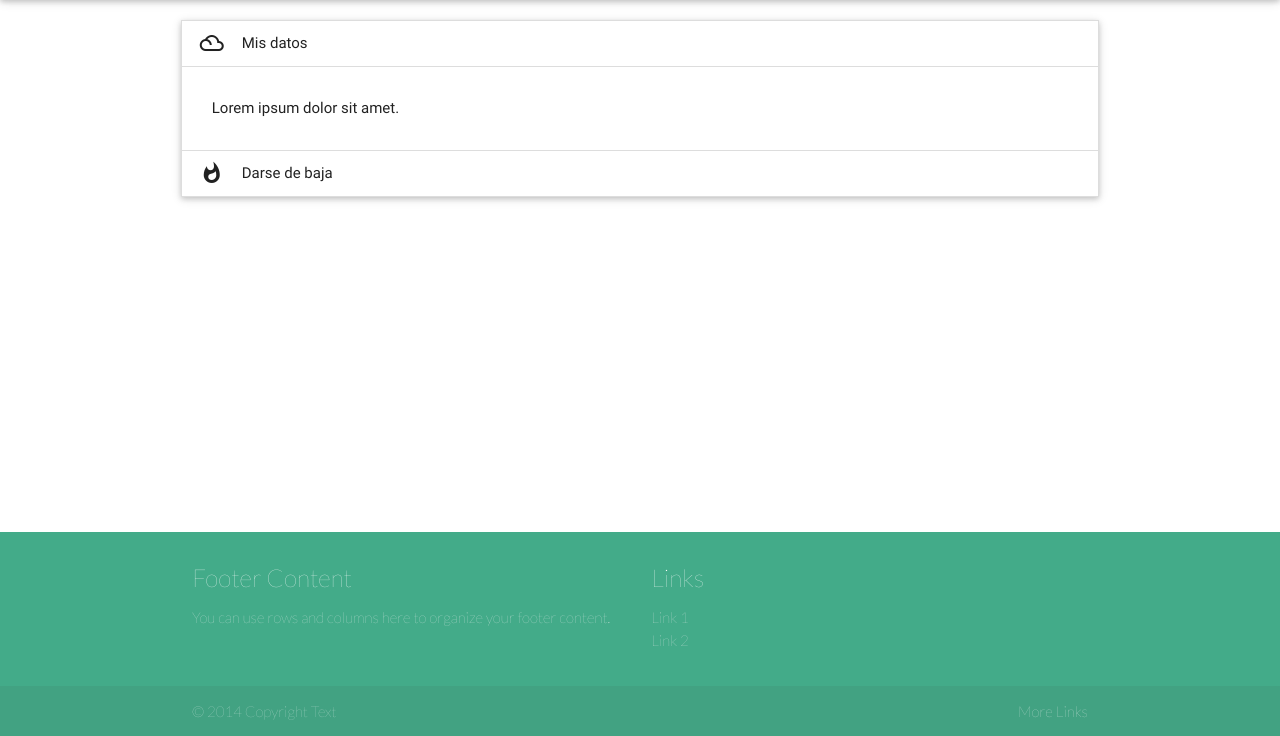
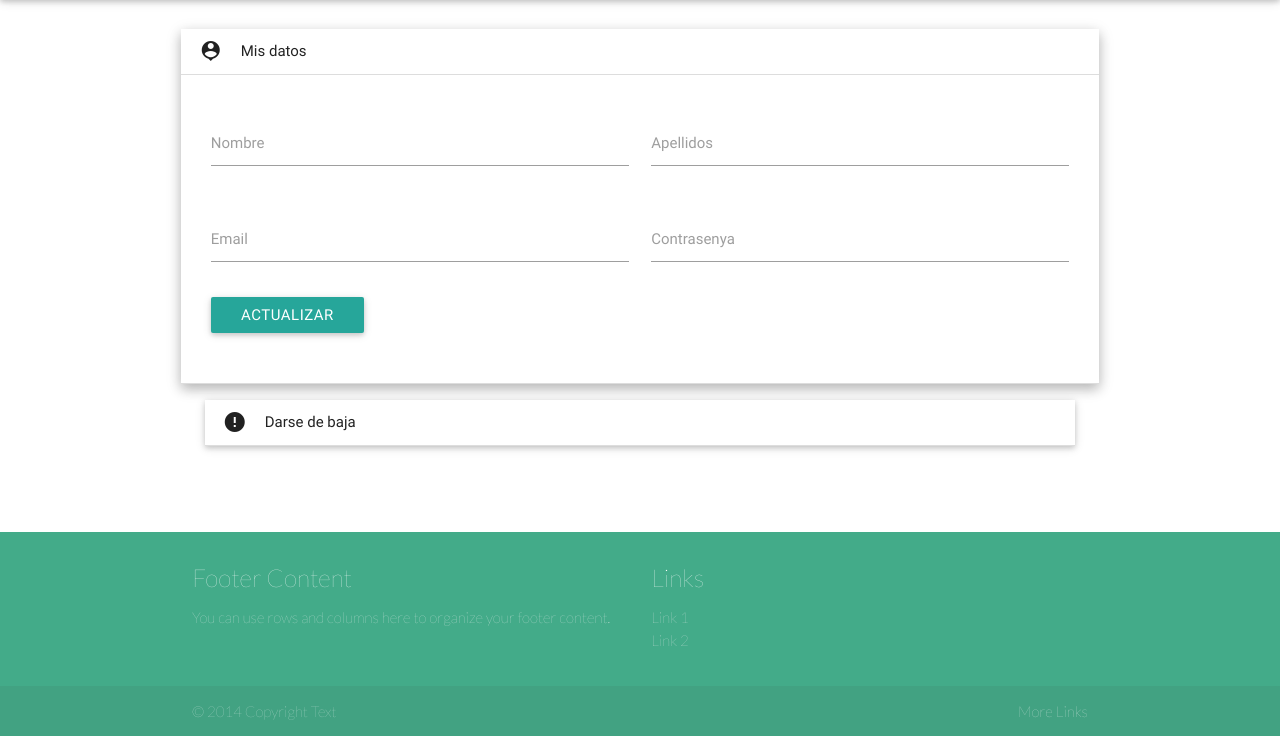
Before and after one commit to nacholope/Whatodo, a PHP site: page /user_profile.php in a window 1280 px wide, after a click that opens the changed part. Shown: the part 64-800 px from the top of the page. Run offline with PHP 8.4, Linux system fonts and the light colour scheme; data that the repository does not hold is empty.

Commit message:
User profile form added.

```diff
--- a/css/main.css
+++ b/css/main.css
@@ -19,3 +19,14 @@ nav,footer{
 .card{
     margin-top: 5%;
 }
+
+.custom-padding {
+    padding: 2rem;
+}
+
+.custom-margin {
+    -webkit-margin-before: 1em;
+    -webkit-margin-after: 1em;
+    -webkit-margin-start: 0px;
+    -webkit-margin-end: 0px;
+}
--- a/user_profile.php
+++ b/user_profile.php
@@ -17,16 +17,51 @@
 <main>
     <div class="container">
         <div class="row">
-            <ul class="collapsible" data-collapsible="accordion">
+            <ul class="collapsible popout" data-collapsible="accordion">
                 <li>
-                    <div class="collapsible-header"><i class="material-icons">filter_drama</i>Mis datos</div>
+                    <div class="collapsible-header"><i class="material-icons">person_pin</i>Mis datos</div>
                     <div class="collapsible-body">
-                        <p>Lorem ipsum dolor sit amet.</p>
+                        <form class="custom-padding">
+                            <div class="row">
+                                <div class="input-field col s6">
+                                    <input id="name" type="text" class="validate" required>
+                                    <label for="name" data-error="Incorrecto" data-success="Correcto">Nombre</label>
+                                </div>
+                                <div class="input-field col s6">
+                                    <input id="surname" type="text" class="validate" required>
+                                    <label for="surname" data-error="Incorrecto" data-success="Correcto">Apellidos</label>
+                                </div>
+                            </div>
+                            <div class="row">
+                                <div class="input-field col s6">
+                                    <input id="email" type="email" class="validate" required>
+                                    <label for="email" data-error="Incorrecto" data-success="Correcto">Email</label>
+                                </div>
+                                <div class="input-field col s6">
+                                    <input id="password" type="password" class="validate" required>
+                                    <label for="password">Contrasenya</label>
+                                </div>
+                            </div>
+                            <div class="row">
+                                <div class="col s12">
+                                    <button class="btn waves-effect waves-light" type="submit" name="action">
+                                        Actualizar
+                                    </button>
+                                </div>
+                            </div>
+                        </form>
                     </div>
                 </li>
                 <li>
-                    <div class="collapsible-header"><i class="material-icons">whatshot</i>Darse de baja</div>
-                    <div class="collapsible-body"><p>Lorem ipsum dolor sit amet.</p></div>
+                    <div class="collapsible-header"><i class="material-icons">error</i>Darse de baja</div>
+                    <div class="collapsible-body">
+                        <p>Al darse de baja, no podr&aacute; volver a acceder a sus datos.</p>
+                        <div class="custom-padding">
+                            <button class="btn waves-effect waves-light" type="submit" name="action">
+                                Confirmar
+                            </button>
+                        </div>
+                    </div>
                 </li>
             </ul>
         </div>
```
